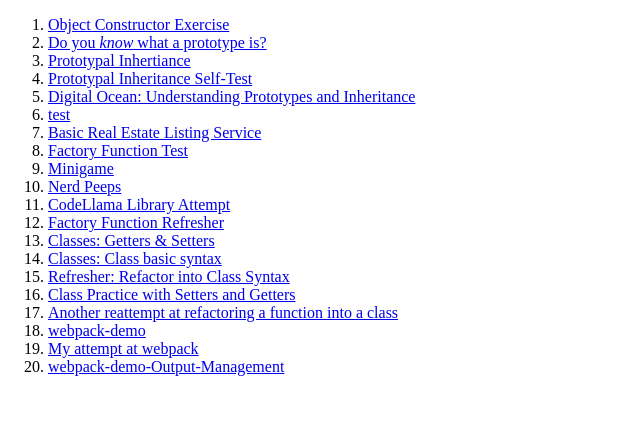
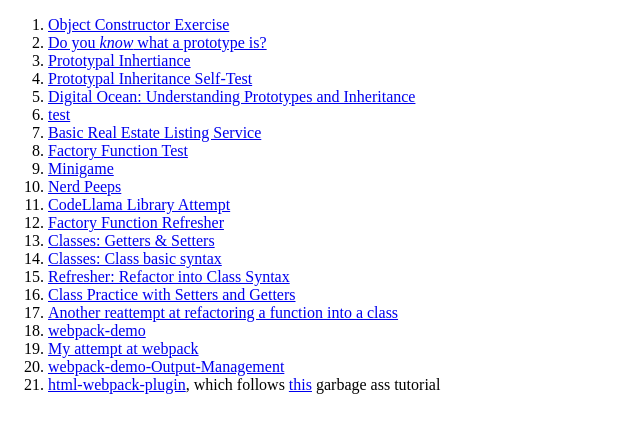
Before and after one commit to SupraSensum/TOP-scratchpaper-JavaScript, a plain HTML site: page index.html in a window 1280 px wide. Shown: the whole page, without its empty margins (0-640 px from the left). Drawn offline with Linux system fonts and the light colour scheme.

```diff
--- a/index.html
+++ b/index.html
@@ -27,6 +27,7 @@
       <li><a href="./pages/webpack-demo/dist/index.html">webpack-demo</a></li>
       <li><a href="./pages/my-attempt-at-webpack/dist/index.html">My attempt at webpack</a></li>
       <li><a href="./pages/webpack-demo-Output-Management/dist/index.html">webpack-demo-Output-Management</a></li>
+      <li><a href="./pages/html-webpack-plugin/dist/index.html">html-webpack-plugin</a>, which follows <a href="https://rapidevelop.org/webpack/setup-html-webpack-plugin">this</a> garbage ass tutorial</li>
    </ol>
 </body>
 </html>
--- a/pages/html-webpack-plugin/package.json
+++ b/pages/html-webpack-plugin/package.json
@@ -3,10 +3,8 @@
   "version": "0.0.0",
   "description": "Webpack 5 Video Tutorials Exercise Files",
   "scripts": {
-    "git:commit": "cz",
-    "build": "./node_modules/.bin/webpack",
-    "build:watch": "./node_modules/.bin/webpack --watch",
-    "serve": "./node_modules/.bin/webpack serve"
+    "test": "echo \"Error: no test specified\" && exit 1",
+    "build": "webpack"
   },
   "repository": {
     "type": "git",
```
